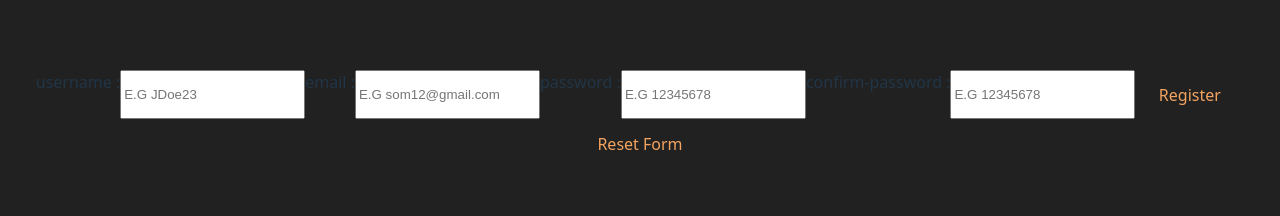
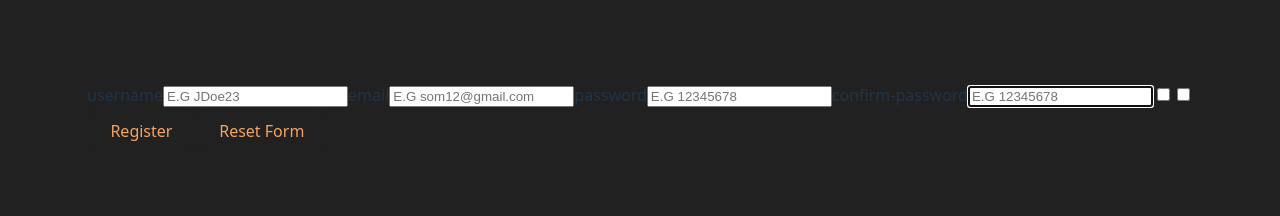
Before and after one commit to krigjo25/webapp-EternalZen-nexus, a React (Vite) app in the folder EternalZen-react/: page /user-registeration in a window 1280 px wide. Shown: the part 448-664 px from the top of the page. Built offline with nearby package versions, Linux system fonts and the light colour scheme.

Commit message:
Minor improvements

```diff
--- a/EternalZen-react/src/components/misc/form/form.jsx
+++ b/EternalZen-react/src/components/misc/form/form.jsx
@@ -6,29 +6,30 @@ import PropTypes from 'prop-types';
 
 //  Components
 import Btn from '../btn';
-import Label from './Label';
-import Inputs from './inputs';
+
+import Input from './inputs';
 
 export default function InitializeForm(formData)
 {
     //  Destructuring the formData object
     const btn = formData.data.btn;
     const inputs = formData.data.inputs;
+    console.log(inputs)
+    return (
+        <form className={formData.data.cls} action={formData.data.action} method={formData.data.method}>
+            {inputs.map((data, i) => {
+                console.log(i, data)
+                    return (
+                        <Input key={i} input={ data } formID ={ formData.data.id } />)},
+            )}
 
-    return (
-        <>
-         {inputs.map((data, i) => {
-                return (
-                    <>
-                        <Label key={i} cls='lbl' name = {data.name + " :"} />
-                        <Inputs key={i} input = {data}/>
-                    </>
-        )})}
-        {btn.map((data, i) => {
-                return (
-                    <Btn key={i} btn = {data}/>
-        )})}
-        </>
+            <div>
+                {btn.map((data, i) => {
+                        return (
+                            <Btn key={i} btn = {data}/>
+                )})}
+            </div>
+        </form>
     )
 }
 
--- a/EternalZen-react/src/components/misc/form/inputs.jsx
+++ b/EternalZen-react/src/components/misc/form/inputs.jsx
@@ -1,13 +1,68 @@
-export default function Inputs( { input }) {
-    console.log(input, "test")
+// Inputs for the application
+
+//  Importing dependencies
+import PropTypes from 'prop-types';
+
+export default function Inputs( { input, formID }) {
+
+    //  Initializing an array of values
+    const types = ['text', 'password', 'radio',
+        'checkbox', 'button', 'submit',
+        'reset', 'search',  'range', 'color',
+        'date', 'datetime-local',
+        'month', 'week', 'time',
+        'hidden', 'file', 'url',
+        'number', 'tel', 'image', 'url'];
+
     return (
-        <input
-        name = {input.name}
-        type = {input.type}
-        value = {input.value}
-        className={input.cls}
-        onChange = {input.onChange}
-        placeholder = {input.placeholder}
-        />
+        <>
+            {(input.type === types[0] || input.type === types[1]) &&  (
+                <>
+                    <label htmlFor = {input.name} className={"label-" + input.type} >
+                        {input.name}
+                    </label>
+                    <input
+                        form = {formID}
+                        name = {input.name }
+                        type = {input.type}
+                        onChange = {input.onChange}
+                        placeholder = {input.placeholder}
+                        pattern = {input.regex? input.regex : false}
+                        hidden = {input.hidden ? input.hidden : false}
+                        autoFocus = {input.focus ? input.focus : 'off'}
+                        disabled= {input.disabled ? input.disabled : false}
+                        maxLength = {input.maxlength ? input.maxlength : 255 }
+                        autoComplete = {input.complete ? input.complete : 'on'}
+                        className = {input.cls ? input.cls : "credential-field"}
+
+                    />
+                </>
+            )}
+            {( input.type == types[2] || input.type === types[3] ) && (
+                <input
+                form = {input.form}
+                name = {input.name}
+                type = {input.type}
+                checked = {input.checked ? input.checked : false}
+                className ={input.cls ? input.cls : "control-field"}
+                disabled = {input.disabled ? input.disabled : false}
+                multiple = {input.multiple ? input.multiple : false}
+                />
+            )}
+        </>
     );
-    }
+}
+
+//  Defines the prop Type for the component
+Inputs.propTypes =
+{
+    data: PropTypes.shape({
+        inputs: PropTypes.arrayOf(
+            PropTypes.shape({
+                name: PropTypes.string.isRequired,
+                type: PropTypes.string.isRequired,
+            })
+        ).isRequired,
+    })
+
+};
--- a/EternalZen-react/src/pages/register-user.jsx
+++ b/EternalZen-react/src/pages/register-user.jsx
@@ -16,7 +16,7 @@ export default function Registration()
                 type: 'text',
                 required: true,
                 name: 'username',
-                cls: 'text-field',
+                cls: 'credential-field',
                 placeholder: 'E.G JDoe23',
 
             },
@@ -25,13 +25,13 @@ export default function Registration()
                 type: 'text',
                 name: 'email',
                 required: true,
-                cls: 'text-field',
+                cls: 'credential-field',
                 placeholder: 'E.G som12@gmail.com',
             },
             {
                 value: '',
                 required: true,
-                cls: 'pw-field',
+                cls: 'credential-field',
                 type: 'password',
                 name : 'password',
                 placeholder: 'E.G 12345678',
@@ -39,11 +39,25 @@ export default function Registration()
             {
                 value: '',
                 required: true,
-                cls: 'pw-field',
+                cls: 'credential-field',
                 type: 'password',
                 name: 'confirm-password',
                 placeholder: 'E.G 12345678',
             },
+            {
+                value: false,
+                type: 'checkbox',
+                required: true,
+                cls: 'control-field',
+                name: 'Agrees to the Terms Of Agreement',
+            },
+            {
+                value: false,
+                type: 'checkbox',
+                required: true,
+                cls: 'control-field',
+                name: 'Read Privacy Policy',
+            }
 
         ],
         btn:
@@ -59,7 +73,14 @@ export default function Registration()
                 name: 'Reset Form',
             },
 
-    ]
+        ],
+
+        id : 0,
+        method: 'post',
+        action:'registerData.html',
+        cls: "flex-column-justify-space-between bs-32",
+
+
     };
 
     return (
```
